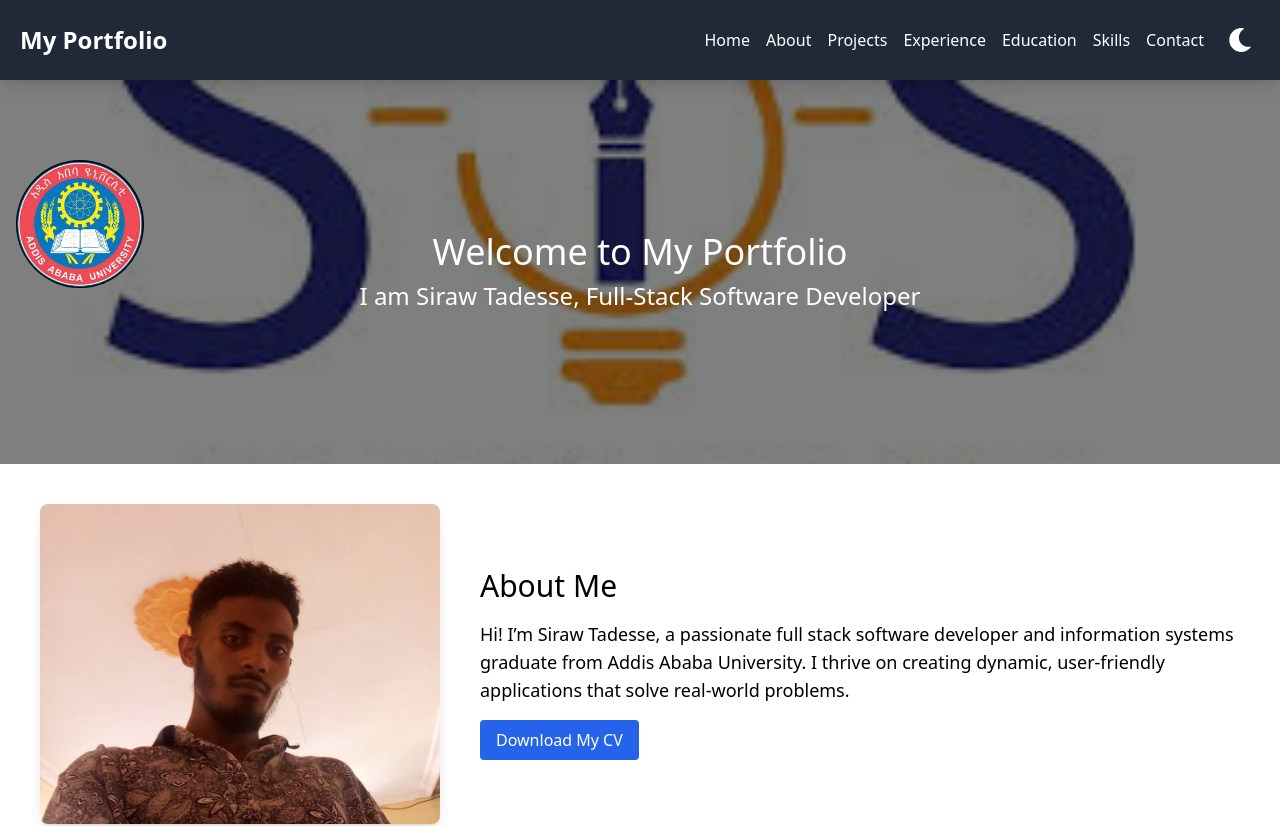
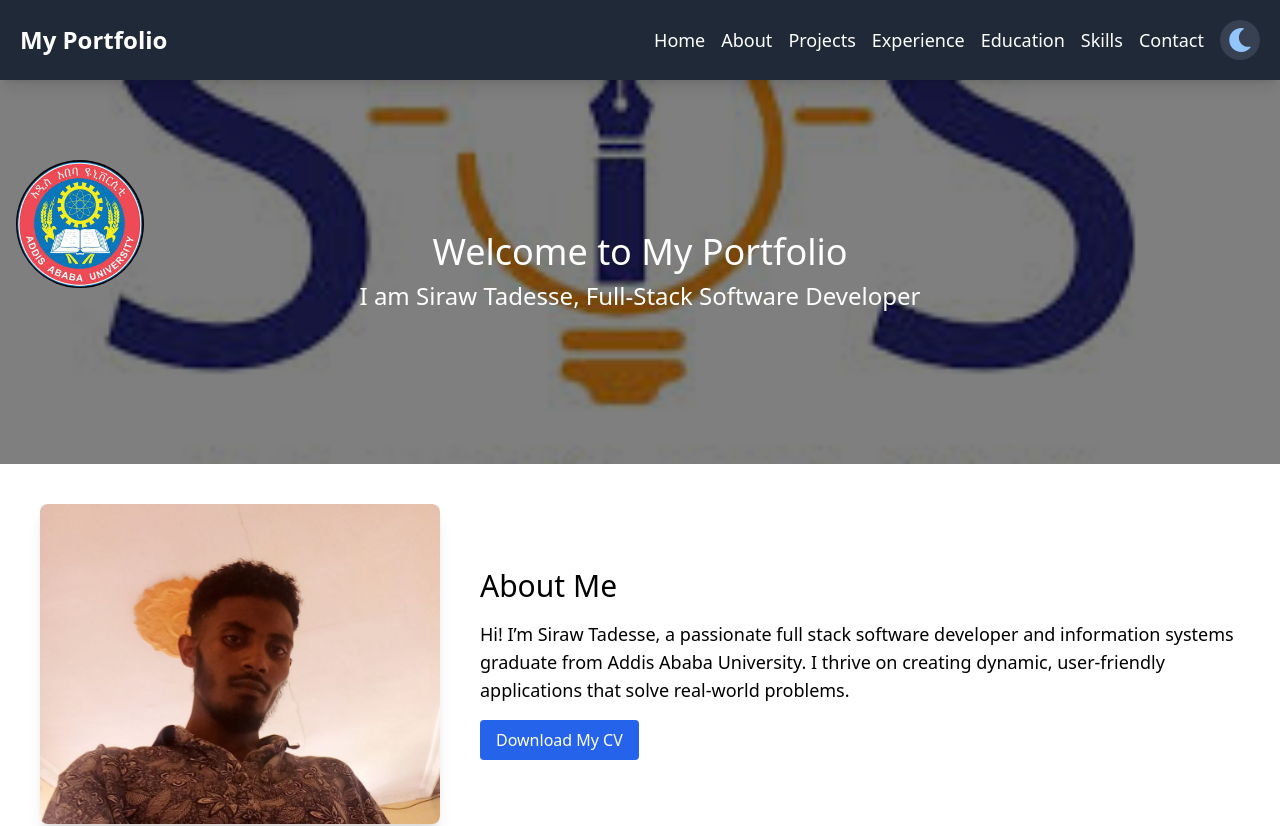
Before and after one commit to sirawtadesse/siraw-website, a Next.js app: page / in a window 1280 px wide. Shown: the top 826 px of the page. Built offline with nearby package versions, Linux system fonts and the light colour scheme.

Commit message:
Update Layout.js

```diff
--- a/components/Layout.js
+++ b/components/Layout.js
@@ -26,7 +26,7 @@ const Layout = ({ children }) => {
     }
   }, []);
 
-  // Whenever darkMode changes update document and localStorage
+  // Update root element and localStorage on dark mode change
   useEffect(() => {
     if (darkMode) {
       document.documentElement.classList.add('dark');
@@ -37,124 +37,90 @@ const Layout = ({ children }) => {
     }
   }, [darkMode]);
 
-  const toggleMenu = () => {
-    setIsMenuOpen(!isMenuOpen);
-  };
+  const toggleMenu = () => setIsMenuOpen(!isMenuOpen);
 
   return (
-    <div className="min-h-screen bg-white dark:bg-gray-900 transition duration-500">
-      <header className="fixed top-0 w-full z-50 p-5 bg-gray-800 text-white shadow-lg">
+    <div className="min-h-screen bg-white dark:bg-gray-900 transition-colors duration-500">
+      <header className="fixed top-0 w-full z-50 p-5 bg-gray-800 dark:bg-gray-700 text-white shadow-lg">
         <nav className="flex justify-between items-center">
-          <div className="text-2xl font-bold">My Portfolio</div>
+          <div className="text-2xl font-bold hover:scale-105 transition-transform duration-300 cursor-pointer">
+            My Portfolio
+          </div>
           <div className="flex items-center space-x-4">
             {/* Hamburger Menu for Mobile */}
             <div className="md:hidden">
-              <button onClick={toggleMenu} className="text-white">
+              <button onClick={toggleMenu} className="text-white focus:outline-none">
                 {isMenuOpen ? <FaTimes size={24} /> : <FaBars size={24} />}
               </button>
             </div>
 
             {/* Navbar Links */}
             <ul
-              className={`fixed inset-0 bg-gray-800 bg-opacity-90 p-10 space-y-6 transform
+              className={`fixed inset-0 bg-gray-800 dark:bg-gray-700 bg-opacity-95 p-10 space-y-6 transform
               ${isMenuOpen ? 'translate-x-0' : 'translate-x-full'} transition-transform duration-500
               md:relative md:translate-x-0 md:flex md:space-x-4 md:space-y-0 md:bg-transparent md:p-0`}
             >
-              <li>
-                <Link href="#home" onClick={toggleMenu} className="block md:inline">
-                  Home
-                </Link>
-              </li>
-              <li>
-                <Link href="#about" onClick={toggleMenu} className="block md:inline">
-                  About
-                </Link>
-              </li>
-              <li>
-                <Link href="#projects" onClick={toggleMenu} className="block md:inline">
-                  Projects
-                </Link>
-              </li>
-              <li>
-                <Link href="#experience" onClick={toggleMenu} className="block md:inline">
-                  Experience
-                </Link>
-              </li>
-              <li>
-                <Link href="#education" onClick={toggleMenu} className="block md:inline">
-                  Education
-                </Link>
-              </li>
-              <li>
-                <Link href="#skills" onClick={toggleMenu} className="block md:inline">
-                  Skills
-                </Link>
-              </li>
-              <li>
-                <Link href="#contact" onClick={toggleMenu} className="block md:inline">
-                  Contact
-                </Link>
-              </li>
+              {['home', 'about', 'projects', 'experience', 'education', 'skills', 'contact'].map((section) => (
+                <li key={section}>
+                  <Link href={`#${section}`}>
+                    <a
+                      onClick={() => setIsMenuOpen(false)}
+                      className="block text-lg hover:text-blue-400 hover:scale-105 transition-transform duration-300 cursor-pointer"
+                    >
+                      {section.charAt(0).toUpperCase() + section.slice(1)}
+                    </a>
+                  </Link>
+                </li>
+              ))}
             </ul>
 
             {/* Dark Mode Toggle */}
-            <button onClick={() => setDarkMode(!darkMode)} className="text-white p-2">
-              {darkMode ? <FaSun size={24} /> : <FaMoon size={24} />}
+            <button
+              onClick={() => setDarkMode(!darkMode)}
+              className="bg-gray-700 dark:bg-gray-600 p-2 rounded-full focus:outline-none transition-all duration-300 hover:scale-105 cursor-pointer"
+              aria-label="Toggle Dark Mode"
+            >
+              {darkMode ? <FaSun size={24} className="text-yellow-400" /> : <FaMoon size={24} className="text-blue-300" />}
             </button>
           </div>
         </nav>
       </header>
 
-      {/* Add top padding so content doesn't overlap with fixed navbar */}
+      {/* Content */}
       <main className="pt-20">{children}</main>
 
-      <footer className="p-5 bg-gray-800 text-white">
+      <footer className="p-5 bg-gray-800 dark:bg-gray-700 text-white">
         <div className="container mx-auto flex flex-col items-center space-y-4">
           <div className="flex flex-wrap justify-center items-center gap-4">
-            <div className="flex items-center">
-              <a
-                href="http://www.github.com/sirawtadesse/"
-                target="_blank"
-                rel="noopener noreferrer"
-                aria-label="GitHub"
-              >
-                <FaGithub size={24} />
-              </a>
-              <span className="ml-2">GitHub</span>
-            </div>
-            <div className="flex items-center">
-              <a
-                href="http://www.linkedin.com/in/sirawtadesse-668088274"
-                target="_blank"
-                rel="noopener noreferrer"
-                aria-label="LinkedIn"
-              >
-                <FaLinkedin size={24} />
-              </a>
-              <span className="ml-2">LinkedIn</span>
-            </div>
-            <div className="flex items-center">
-              <a
-                href="https://t.me/siraw_bizu1"
-                target="_blank"
-                rel="noopener noreferrer"
-                aria-label="Telegram"
-              >
-                <FaTelegram size={24} />
-              </a>
-              <span className="ml-2">Telegram</span>
-            </div>
-            <div className="flex items-center">
-              <a
-                href="https://web.facebook.com/good.goldta"
-                target="_blank"
-                rel="noopener noreferrer"
-                aria-label="Facebook"
-              >
-                <FaFacebook size={24} />
-              </a>
-              <span className="ml-2">Facebook</span>
-            </div>
+            {[
+              {
+                href: "http://www.github.com/sirawtadesse/",
+                icon: <FaGithub size={24} />,
+                label: "GitHub",
+              },
+              {
+                href: "http://www.linkedin.com/in/sirawtadesse-668088274",
+                icon: <FaLinkedin size={24} />,
+                label: "LinkedIn",
+              },
+              {
+                href: "https://t.me/siraw_bizu1",
+                icon: <FaTelegram size={24} />,
+                label: "Telegram",
+              },
+              {
+                href: "https://web.facebook.com/good.goldta",
+                icon: <FaFacebook size={24} />,
+                label: "Facebook",
+              },
+            ].map((social, i) => (
+              <div key={i} className="flex items-center hover:text-blue-400 transition-colors cursor-pointer">
+                <a href={social.href} target="_blank" rel="noopener noreferrer" aria-label={social.label}>
+                  {social.icon}
+                </a>
+                <span className="ml-2">{social.label}</span>
+              </div>
+            ))}
           </div>
           <div className="text-md text-center">
             © {new Date().getFullYear()} Siraw Tadesse. All Rights Reserved.
```
